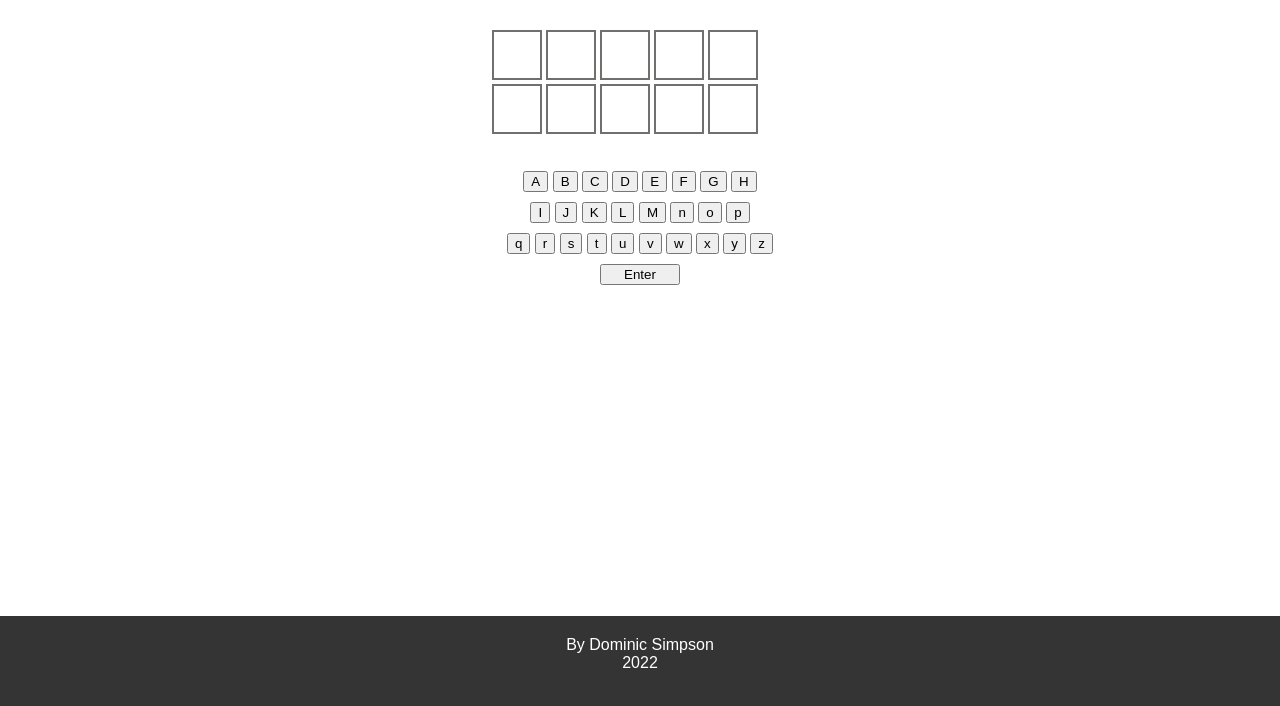
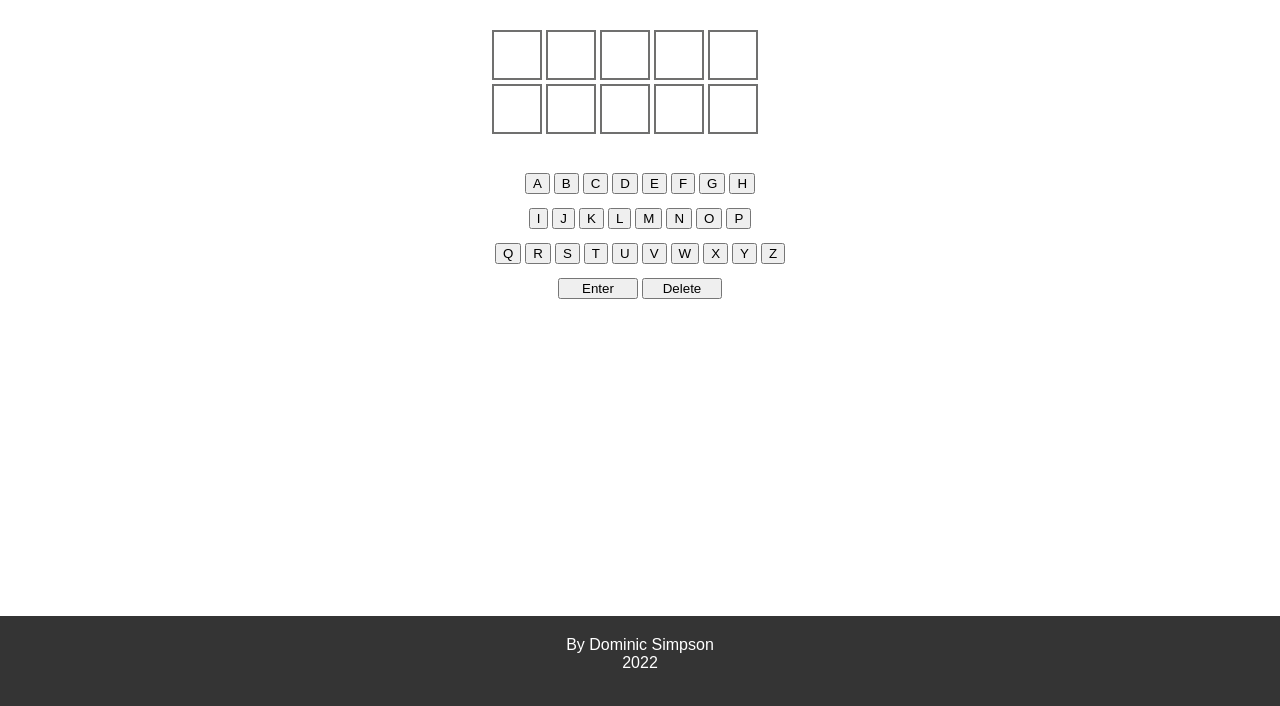
Before and after one commit to DominicSimpson/wordletest, a plain HTML site: page index.html in a window 1280 px wide. Shown: the part 84-790 px from the top of the page. Drawn offline with nearby package versions, Linux system fonts and the light colour scheme.

Commit message:
Capitalized keys

```diff
--- a/css/style.css
+++ b/css/style.css
@@ -54,12 +54,17 @@
   }
 
   .keyboard-row {
+    display: flex;
+    justify-content: center;
+    flex-direction: space-around;
     padding: 5px;
     touch-action: manipulation;
+    width: 100%;
   }
 
   .keyboard-row button {
     cursor: pointer;
+    margin: 2px;
   }
 
   .wide-button {
--- a/index.html
+++ b/index.html
@@ -11,7 +11,7 @@
     <link href="https://fonts.googleapis.com/css2?family=Ultra&display=swap" rel="stylesheet">
     <script src="scripts/script.js"></script>
 
-    <title>Wordle Clone</title>
+    <title>Wordle Attempt</title>
 </head>
 <body>
 
@@ -57,26 +57,27 @@
             <button data-key="k">K</button>
             <button data-key="l">L</button>
             <button data-key="m">M</button>
-            <button data-key="n">n</button>
-            <button data-key="o">o</button>
-            <button data-key="p">p</button>
+            <button data-key="n">N</button>
+            <button data-key="o">O</button>
+            <button data-key="p">P</button>
         </div>
 
         <div class="keyboard-row">
-            <button data-key="q">q</button>
-            <button data-key="r">r</button>
-            <button data-key="s">s</button>
-            <button data-key="t">t</button>
-            <button data-key="u">u</button>
-            <button data-key="v">v</button>
-            <button data-key="w">w</button>
-            <button data-key="x">x</button>
-            <button data-key="y">y</button>
-            <button data-key="z">z</button>
+            <button data-key="q">Q</button>
+            <button data-key="r">R</button>
+            <button data-key="s">S</button>
+            <button data-key="t">T</button>
+            <button data-key="u">U</button>
+            <button data-key="v">V</button>
+            <button data-key="w">W</button>
+            <button data-key="x">X</button>
+            <button data-key="y">Y</button>
+            <button data-key="z">Z</button>
         </div>
 
         <div class="keyboard-row">
             <button data-key="enter" class="wide-button">Enter</button>
+            <button data-key="delete" class="wide-button">Delete</button>
         </div>
 
 
--- a/scripts/script.js
+++ b/scripts/script.js
@@ -75,7 +75,7 @@ function handleSubmitWord() {
 }
 
 
-for (let i = 0; i < keys.length; i++) {
+for (let i = 0; i < keys.length; i++) { // gets the letter from the keypad
 
     keys[i].onclick = ( { target } ) => {
 
```
